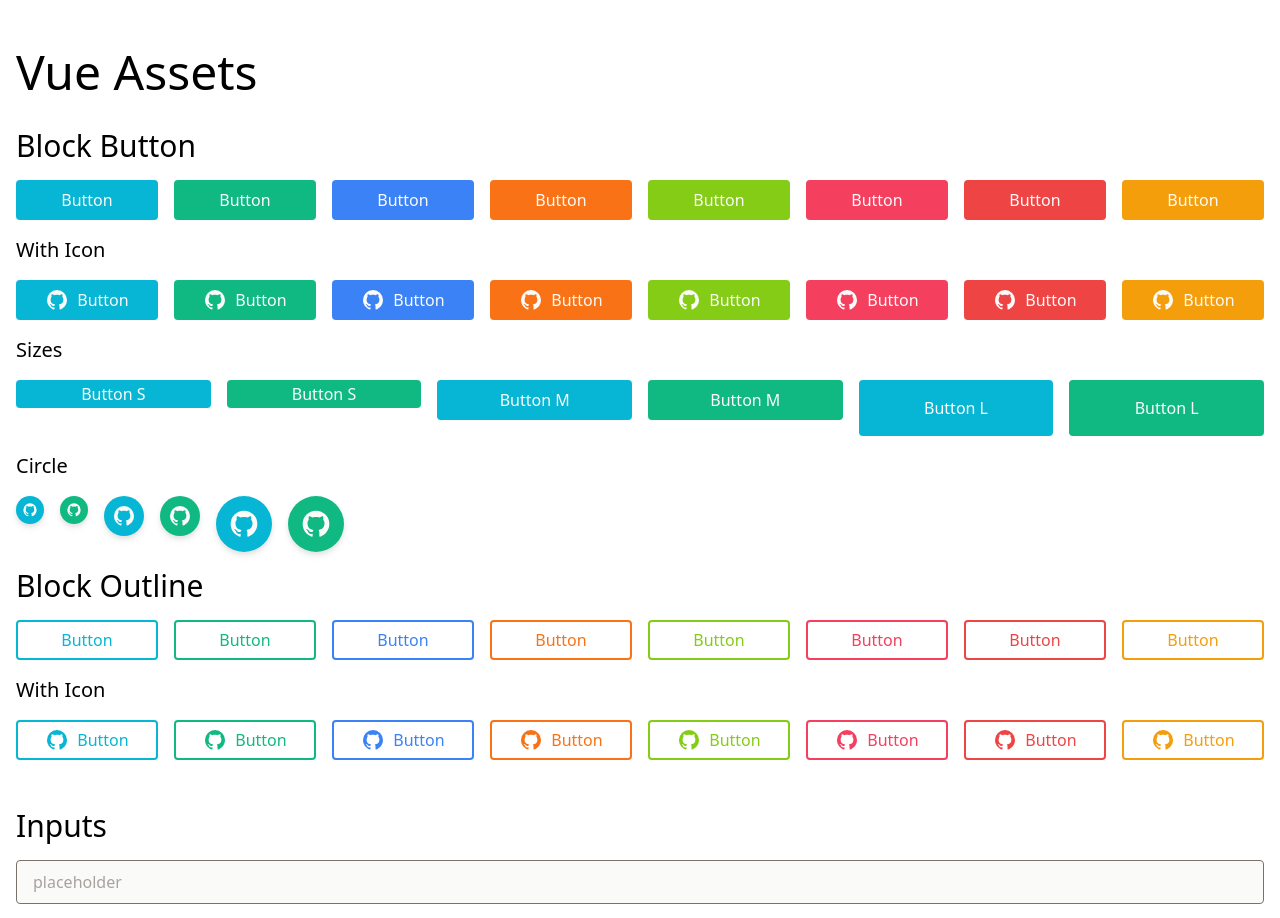
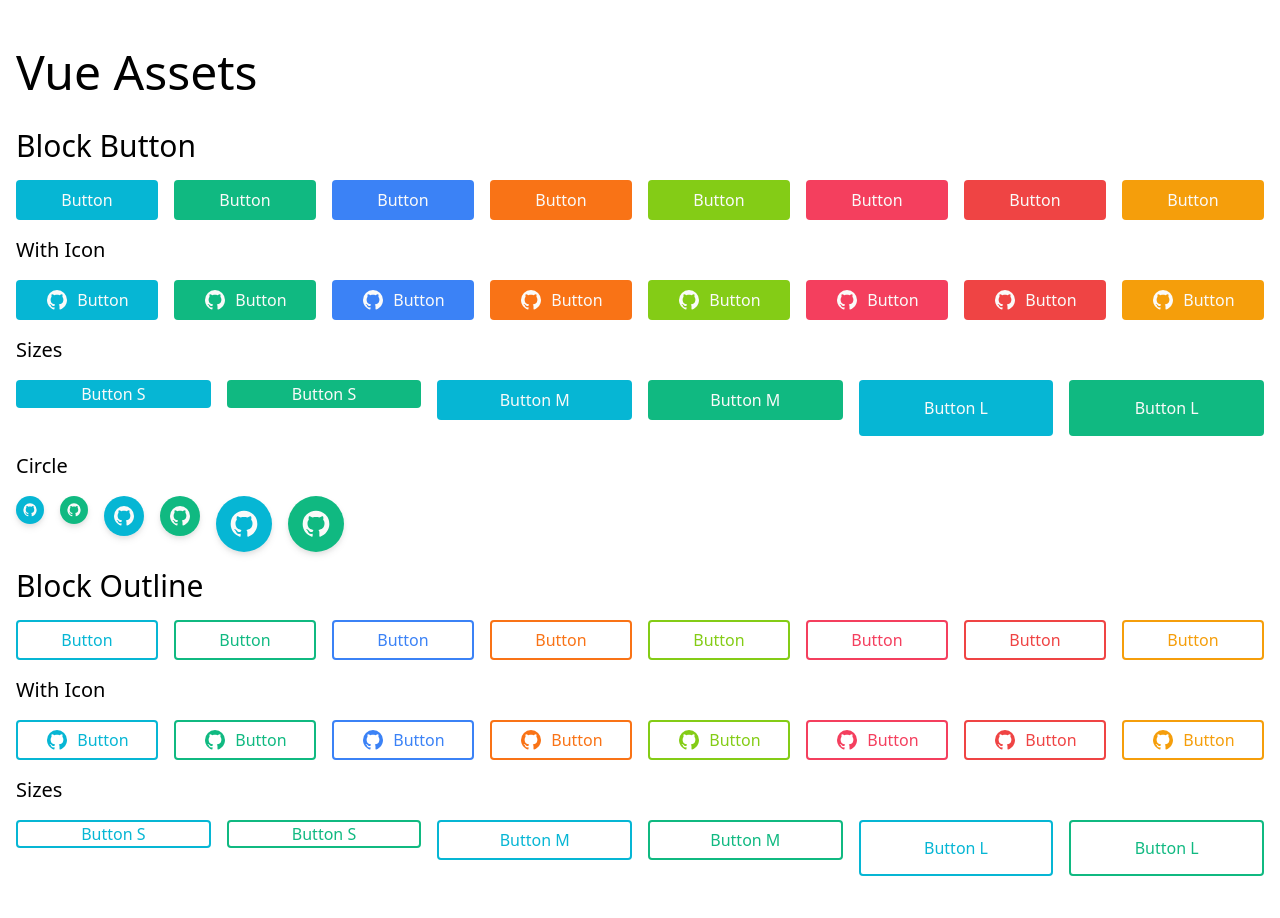
Before and after one commit to ykob/vue-assets, a Vue app: page / in a window 1280 px wide. Shown: the top 918 px of the page. Built offline with nearby package versions, Linux system fonts and the light colour scheme; the HTML template or start-up script is replaced by a standard one.

Commit message:
added the sizes variation of ButtonOutline component.

```diff
--- a/src/views/ViewHome.vue
+++ b/src/views/ViewHome.vue
@@ -111,6 +111,21 @@
       Button
     </button-outline>
   </div>
+  <h3 class="mb-4 text-xl">Sizes</h3>
+  <div class="flex gap-4 mb-4">
+    <button-outline buttonSize="s"> Button S </button-outline>
+    <button-outline buttonSize="s" buttonType="secondary">
+      Button S
+    </button-outline>
+    <button-outline buttonSize="m"> Button M </button-outline>
+    <button-outline buttonSize="m" buttonType="secondary">
+      Button M
+    </button-outline>
+    <button-outline buttonSize="l"> Button L </button-outline>
+    <button-outline buttonSize="l" buttonType="secondary">
+      Button L
+    </button-outline>
+  </div>
   <h2 class="mt-12 mb-4 text-3xl">Inputs</h2>
   <div class="flex flex-col gap-4 mb-4">
     <input-text v-model="inputText" placeholder="placeholder" />
```
